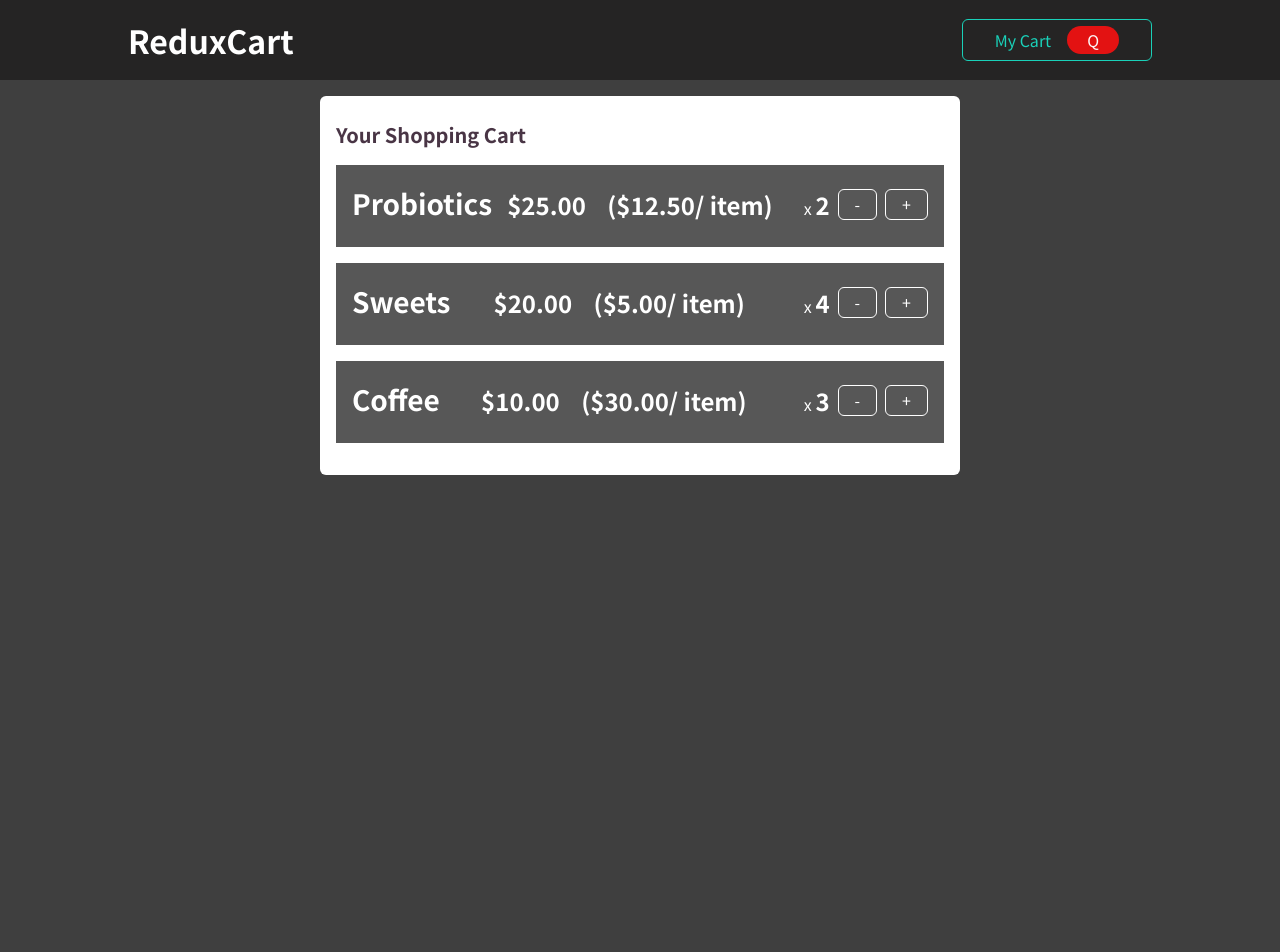
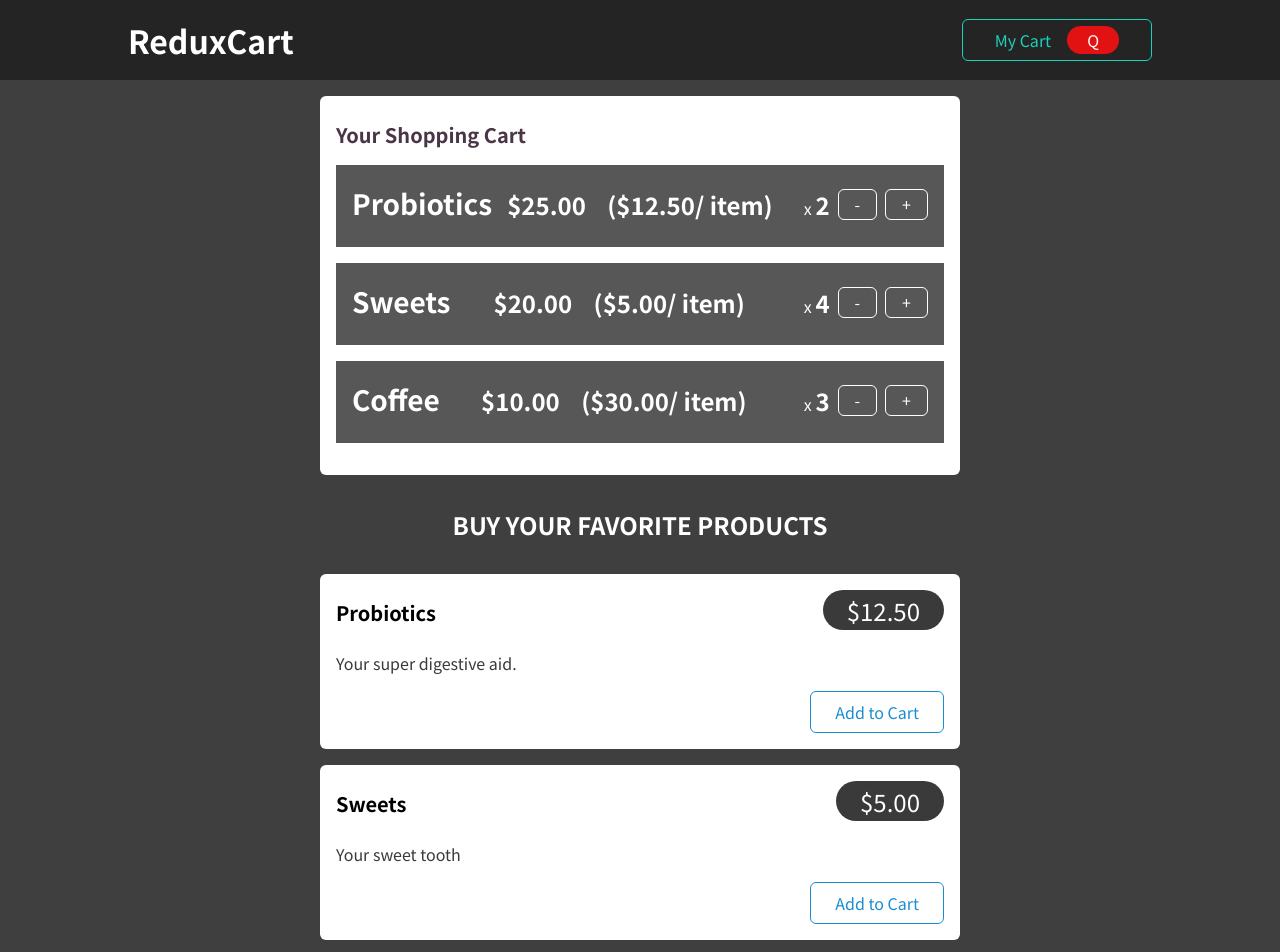
Before and after one commit to kelvinmacharia254/react_project4_redux_cart_EADEVS, a React (Vite) app: page / in a window 1280 px wide. Shown: the top 952 px of the page. Before the commit the page ends 800 px from the top, so only its background shows below. Built offline with nearby package versions, Linux system fonts and the light colour scheme.

Commit message:
add shop to display products available for adding to the cart

```diff
--- a/src/App.jsx
+++ b/src/App.jsx
@@ -1,7 +1,7 @@
-
 import './App.css'
 import Layout from "./components/Layout/Layout.jsx";
 import Cart from "./components/Cart/Cart.jsx";
+import Products from "./components/shop/Products.jsx";
 function App() {
 
 
@@ -9,6 +9,7 @@
     <>
       <Layout>
         <Cart/>
+        <Products/>
       </Layout>
     </>
   )
--- a/src/components/Cart/Cart.jsx
+++ b/src/components/Cart/Cart.jsx
@@ -1,15 +1,16 @@
 import classes from "./Cart.module.css";
 import Card from "../UI/Card.jsx";
 
-import {cartData} from "../../testData.js";
+import {testData} from "../../testData.js";
 import CartItem from "./CartItem.jsx";
+
 const Cart = (props) => {
 
     return(
         <Card className={classes.cart}>
             <h2>Your Shopping Cart</h2>
             <ul>
-                {cartData.map((item, index) => (
+                {testData.map((item, index) => (
                     <CartItem
                         key={index}
                         id={item.id}
--- a/src/components/UI/Card.jsx
+++ b/src/components/UI/Card.jsx
@@ -4,8 +4,8 @@
 const Card = props => {
     return(
         <section
-            className={`${classes.card} ${props.className?props.className :''}`}
-        >
+            className={`${classes.card} ${props.className ? props.className : ''}`}
+            >
             {props.children}
         </section>
     )
--- /dev/null
+++ b/src/components/shop/ProductItem.jsx
@@ -0,0 +1,24 @@
+import Card from "../UI/Card.jsx"
+import classes from "./ProductItem.module.css"
+
+const ProductItem = (props) => {
+
+    // eslint-disable-next-line react/prop-types
+    const { title, price, description, id } = props;
+    return (
+        <li className={classes.item}>
+            <Card>
+                <header>
+                    <h3>{title}</h3>
+                    <div className={classes.price}>${price.toFixed(2)}</div>
+                </header>
+                <p>{description}</p>
+                <div className={classes.actions}>
+                    <button >Add to Cart</button>
+                </div>
+            </Card>
+        </li>
+    )
+}
+
+export default ProductItem;
--- /dev/null
+++ b/src/components/shop/ProductItem.module.css
@@ -0,0 +1,27 @@
+.item h3 {
+  margin: 0.5rem 0;
+  font-size: 1.25rem;
+}
+
+.item header {
+  display: flex;
+  justify-content: space-between;
+  align-items: baseline;
+}
+
+.price {
+  border-radius: 30px;
+  padding: 0.15rem 1.5rem;
+  background-color: #3a3a3a;
+  color: white;
+  font-size: 1.5rem;
+}
+
+.item p {
+  color: #3a3a3a;
+}
+
+.actions {
+  display: flex;
+  justify-content: flex-end;
+}
--- /dev/null
+++ b/src/components/shop/Products.jsx
@@ -0,0 +1,23 @@
+import classes from "./Products.module.css"
+import {testData} from "../../testData.js"
+import ProductItem from "./ProductItem.jsx";
+const Products = (props) => {
+  return (
+    <section className={classes.products}>
+      <h2>Buy your favorite products</h2>
+      <ul>
+        {testData.map((product) => (
+          <ProductItem
+            id={product.id}
+            key={product.id}
+            title={product.title}
+            price={product.price}
+            description={product.description}
+          />
+        ))}
+      </ul>
+    </section>
+  );
+};
+
+export default Products;
--- /dev/null
+++ b/src/components/shop/Products.module.css
@@ -0,0 +1,12 @@
+.products h2 {
+  color: white;
+  margin: 2rem auto;
+  text-align: center;
+  text-transform: uppercase;
+}
+
+.products ul {
+  list-style: none;
+  margin: 0;
+  padding: 0;
+}
--- a/src/testData.js
+++ b/src/testData.js
@@ -1,24 +1,27 @@
 import {nanoid} from 'nanoid';
-export const cartData =[
+export const testData =[
     {
       id: nanoid(),
       title: "Probiotics",
       quantity: 2,
       total: 25,
-      price: 12.50
+      price: 12.50,
+      description:"Your super digestive aid."
     },
     {
       id: nanoid(),
       title: "Sweets",
       quantity: 4,
       total: 20,
-      price: 5
+      price: 5,
+      description:"Your sweet tooth"
     },
     {
       id: nanoid(),
       title: "Coffee",
       quantity: 3,
       total: 10,
-      price: 30
+      price: 30,
+      description:"Your Favourite Coffee",
     }
 ]
```
